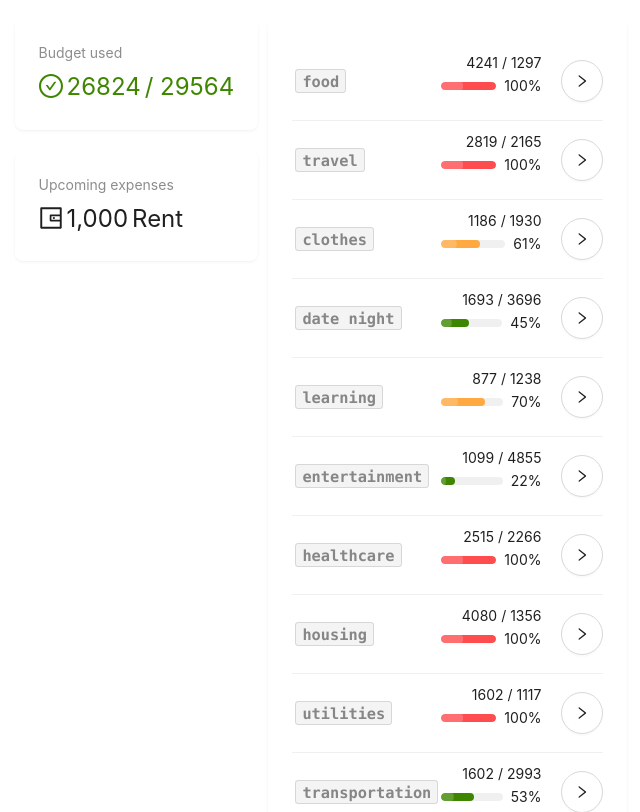
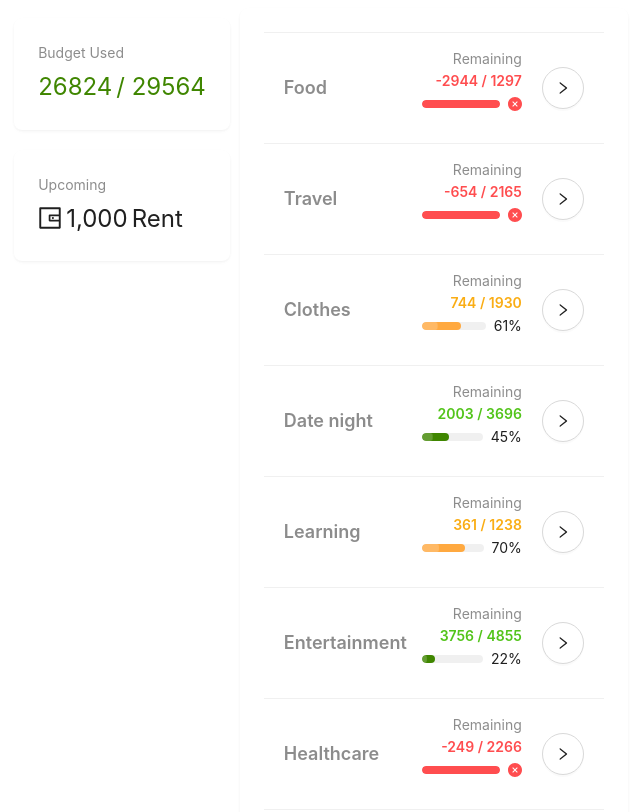
Before and after one commit to ParadoxZero/budgetbud, a React (Vite) app: page / in a window 1280 px wide. Shown: the top 812 px of the page, without its empty margins (324-964 px from the left). Built offline with nearby package versions, Linux system fonts and the light colour scheme.

Commit message:
Made touch animation.

```diff
--- a/src/main.css
+++ b/src/main.css
@@ -0,0 +1,35 @@
+.touchahble {
+    cursor: pointer;
+    transition: box-shadow 0.3s, border 0.3s;
+    padding: 5px;
+    border-radius: 5px;
+}
+
+.touchahble:hover {
+    cursor: pointer;
+    background: linear-gradient(to right, #fff, #f2f2f2);
+    background-size: 200% 200%;
+    animation: gradientAnimation 1s ease forwards;
+}
+
+.touchahble:active {
+    /* cursor: pointer;
+    box-shadow: 0 0 5px rgba(0, 0, 0, 0.3);
+    border: 1px solid #ccc;
+    background: linear-gradient(to bottom, #fff, #f2f2f2);
+    transition: box-shadow 0.3s, border 0.3s, background 0.3s; */
+}
+
+@keyframes gradientAnimation {
+    0% {
+        background-position: 0% 0%;
+    }
+
+    50% {
+        background-position: 100% 100%;
+    }
+
+    100% {
+        background-position: 0% 0%;
+    }
+}
--- a/src/pages/overview.tsx
+++ b/src/pages/overview.tsx
@@ -6,6 +6,9 @@ import { DataService, getDataService } from "../services/data_service";
 import { Recurring, RecurringType, UserData } from "../datamodel/datamodel";
 import { Typography } from "antd";
 import { RecurringCalculatorService } from "../services/recurring_date_service";
+import { BaseType } from "antd/es/typography/Base";
+
+import '../main.css';
 
 const { Title, Text } = Typography;
 
@@ -24,13 +27,13 @@ export class OverviewPage extends React.Component<IProp, IState> {
 
     render_available_budget() {
         return (
-            <Card bordered={false} style={{ margin: 10 }} >
+            <Card bordered={false} hoverable style={{ margin: 10 }} >
                 <Statistic
-                    title="Budget used"
+                    title="Budget Used"
                     groupSeparator=""
                     value={Object.values(this.state.filled_allocations).reduce((acc, curr) => acc += curr, 0)}
                     precision={0}
-                    prefix={<CheckCircleOutlined />}
+                    // prefix={<CheckCircleOutlined />}
                     suffix={"/ " + (this.state.total_allocations).toString()}
                     valueStyle={{ color: '#3f8600' }}
                 />
@@ -42,14 +45,14 @@ export class OverviewPage extends React.Component<IProp, IState> {
         let content = <Empty description="No upcoming expense" imageStyle={{ height: "auto", color: '#3f8600', fontSize: 48 }} image={<CheckCircleOutlined />} />;
         if (this.state.upcoming_expense != null) {
             content = <Statistic
-                title="Upcoming expenses"
+                title="Upcoming"
                 value={this.state.upcoming_expense.amount}
                 prefix={<WalletOutlined />}
                 suffix={this.state.upcoming_expense.name}
             />;
         }
         return (
-            <Card bordered={false} style={{ margin: 10 }}>
+            <Card bordered={false} hoverable style={{ margin: 10 }}>
                 {content}
             </Card>
         )
@@ -66,12 +69,15 @@ export class OverviewPage extends React.Component<IProp, IState> {
 
     render_single_category(title: string, value: number, total: number) {
         let progress_color = '#3f8600';
+        let text_type: BaseType = "success";
         const percent = Math.floor((value / total) * 100);
         if (percent > 85) {
             progress_color = '#ff4d4f';
+            text_type = "danger";
         }
         else if (percent > 60) {
             progress_color = '#ffa940';
+            text_type = "warning";
         }
 
         var progress = <Progress
@@ -82,19 +88,20 @@ export class OverviewPage extends React.Component<IProp, IState> {
                 marginBottom: 14,
                 minWidth: 100
             }}
-            status={"active"}
+            status={percent < 100 ? "active" : "exception"}
         />
 
         return (
-            <div style={{ margin: 0, marginTop: 10, marginBottom: 10, padding: 0, minWidth: 300 }}>
+            <div style={{ margin: 0, marginTop: 10, marginBottom: 10, paddingRight: 20, paddingLeft: 20, minWidth: 300 }} className='touchahble'>
                 <Flex align="center" justify="space-between">
-                    <Text code strong type="secondary" style={{ fontSize: 18 }}>{title}</Text>
+                    <Text strong type="secondary" style={{ fontSize: 18 }}>{title}</Text>
                     <Flex align="center" justify="right">
                         <Flex align="flex-end" justify="center" vertical>
-                            <Text >{value} / {total}</Text>
+                            <Text type="secondary"> Remaining</Text>
+                            <Text strong type={text_type}>{total - value} / {total} </Text>
                             {progress}
                         </Flex>
-                        <Button shape="circle" type="default" icon={<RightOutlined />} style={{ padding: 20, marginLeft: 20 }}></Button>
+                        <Button shape="circle" type="default" icon={<RightOutlined />} style={{ padding: 20, marginLeft: 20 }} onClick={(e) => { alert('button'); e.stopPropagation(); }}></Button>
                     </Flex>
                 </Flex>
             </div >
@@ -103,8 +110,9 @@ export class OverviewPage extends React.Component<IProp, IState> {
 
     render_categories() {
         return (
-            <Card bordered={false} style={{ margin: 0, marginTop: 10, marginBottom: 10, padding: 0 }}>
+            <Card bordered={false} style={{ margin: 0, marginTop: 0, marginBottom: 10, padding: 0 }}>
                 <Flex align="stretch" justify="space-around" vertical>
+                    < Divider style={{ margin: 0, padding: 0 }} />
                     {this.state.user_data?.categoryList.map((category) => (
                         <div key={category.id}>
                             {this.render_single_category(category.name, this.state.filled_allocations[category.id], category.allocation)}
--- a/src/utils.ts
+++ b/src/utils.ts
@@ -27,18 +27,18 @@ export function CreateDummyData() {
 
     // Create dummy categories
     const categories = [
-        "food",
-        "travel",
-        "clothes",
-        "date night",
-        "learning",
-        "entertainment",
-        "healthcare",
-        "housing",
-        "utilities",
-        "transportation",
-        "gifts",
-        "miscellaneous"
+        "Food",
+        "Travel",
+        "Clothes",
+        "Date night",
+        "Learning",
+        "Entertainment",
+        "Healthcare",
+        "Housing",
+        "Utilities",
+        "Transportation",
+        "Gifts",
+        "Miscellaneous"
     ];
 
     function getRandomAllocation() {
```
